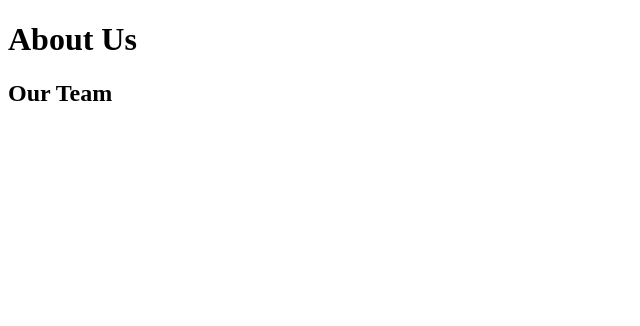
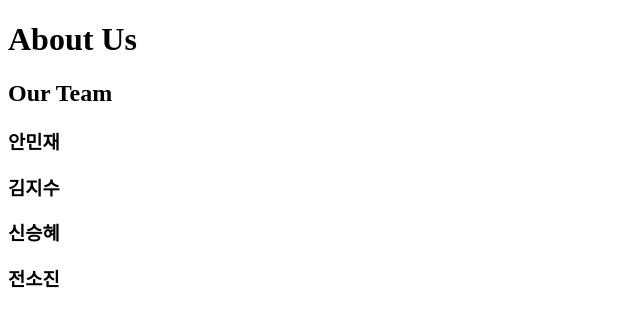
Before and after one commit to Minjae-An/Cockpybara, a React (Create React App) app in the folder Cockpybara/src/main/frontend/: page /about in a window 1280 px wide. Shown: the top 326 px of the page, without its empty margins (0-640 px from the left). Built offline with nearby package versions, Linux system fonts and the light colour scheme.

Commit message:
refactor : 어바웃페이지 수정

```diff
--- a/Cockpybara/src/main/frontend/src/About.js
+++ b/Cockpybara/src/main/frontend/src/About.js
@@ -6,7 +6,10 @@
       <h1>About Us</h1>
       <h2>Our Team</h2>
       <div>
-        {/* 팀원 소개 내용을 추가하세요 */}
+        <h3>안민재</h3>
+        <h3>김지수</h3>
+        <h3>신승혜</h3>
+        <h3>전소진</h3>
       </div>
     </div>
   );
```
